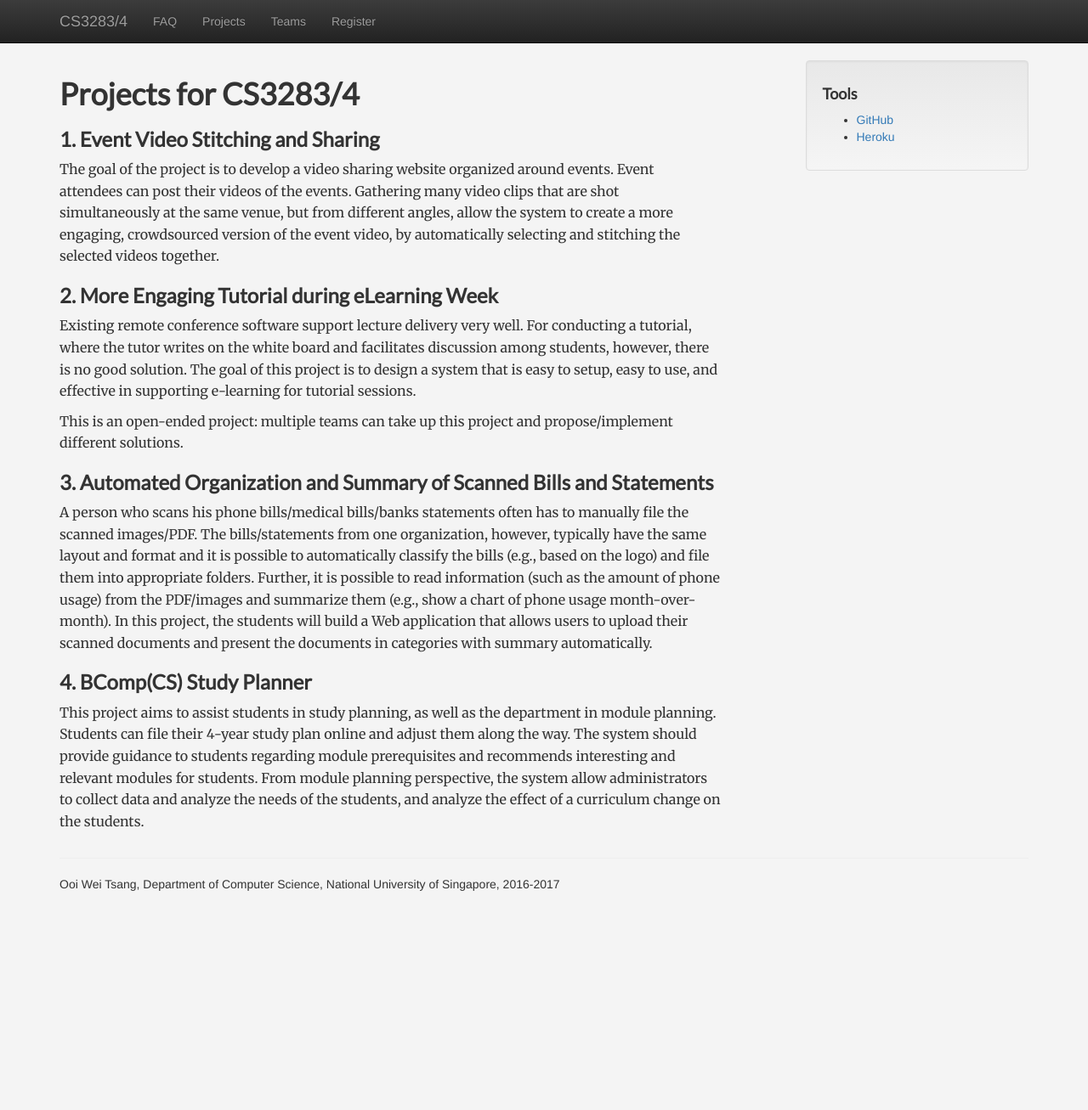
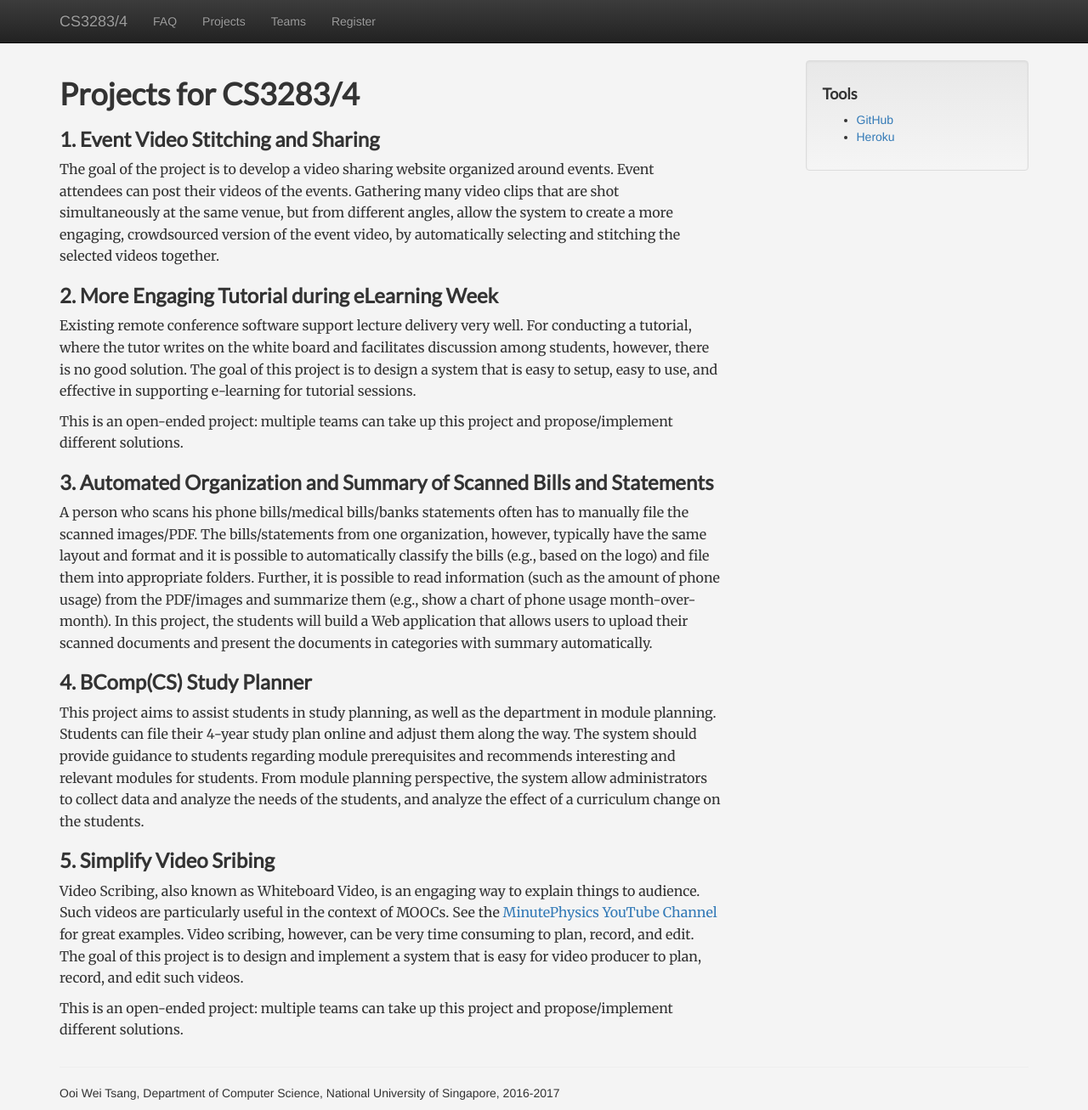
Before and after one commit to nus-mtp/1617, a Jekyll site: the page built from projects.md, in a window 1280 px wide. Shown: the whole page at 85% size. Built offline with Jekyll 4.4.1, drawn with Linux system fonts in a browser that asks for light colours; nearby versions of some CDN libraries; our own code applies the rules of GitHub Pages for plain Markdown files; before the commit the page ends 1061 px from its top, so only the background shows below that.

Commit message:
Modified projects

```diff
--- a/projects.md
+++ b/projects.md
@@ -17,3 +17,9 @@ A person who scans his phone bills/medical bills/banks statements often has to m
 ### 4. BComp(CS) Study Planner
 
 This project aims to assist students in study planning, as well as the department in module planning.  Students can file their 4-year study plan online and adjust them along the way.  The system should provide guidance to students regarding module prerequisites and recommends interesting and relevant modules for students.  From module planning perspective, the system allow administrators to collect data and analyze the needs of the students, and analyze the effect of a curriculum change on the students.
+
+### 5. Simplify Video Sribing
+
+Video Scribing, also known as Whiteboard Video, is an engaging way to explain things to audience.  Such videos are particularly useful in the context of MOOCs.  See the [MinutePhysics YouTube Channel](https://www.youtube.com/user/minutephysics) for great examples. Video scribing, however, can be very time consuming to plan, record, and edit.  The goal of this project is to design and implement a system that is easy for video producer to plan, record, and edit such videos.
+
+This is an open-ended project: multiple teams can take up this project and propose/implement different solutions.
```
